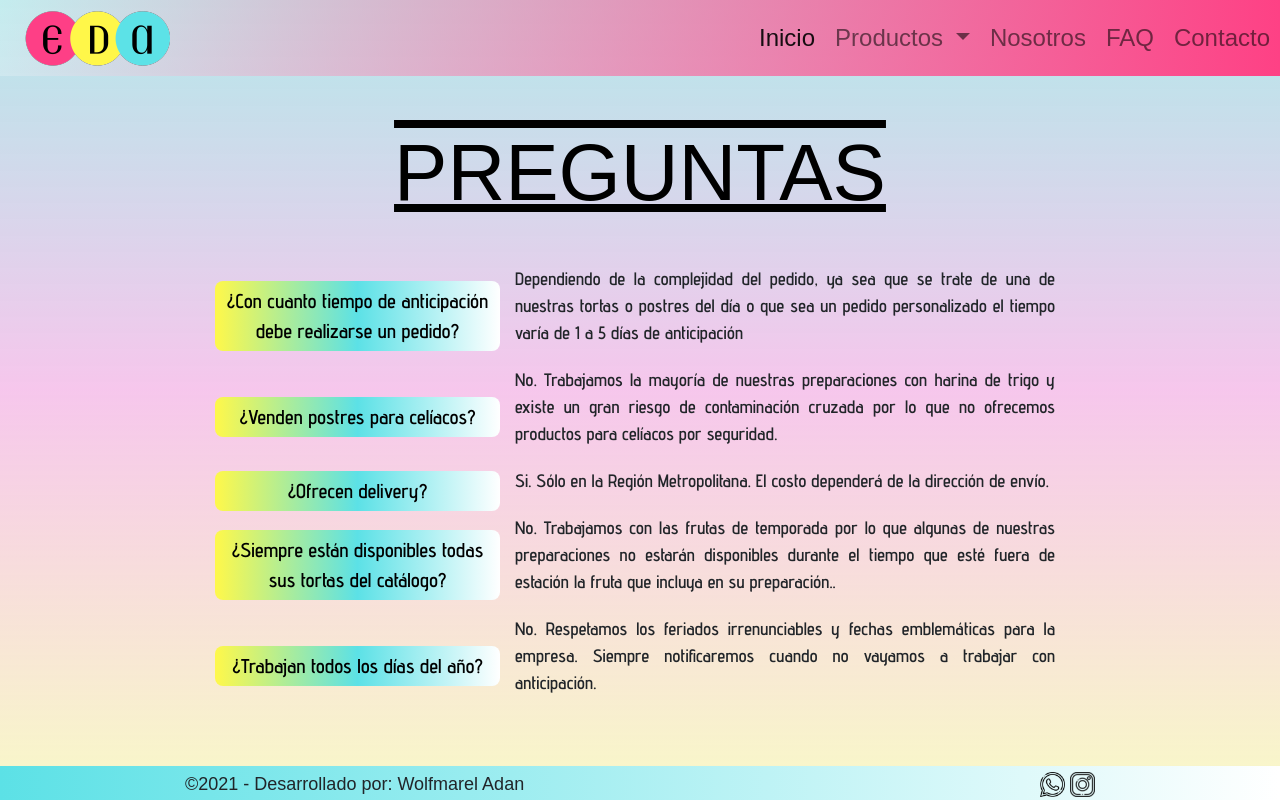
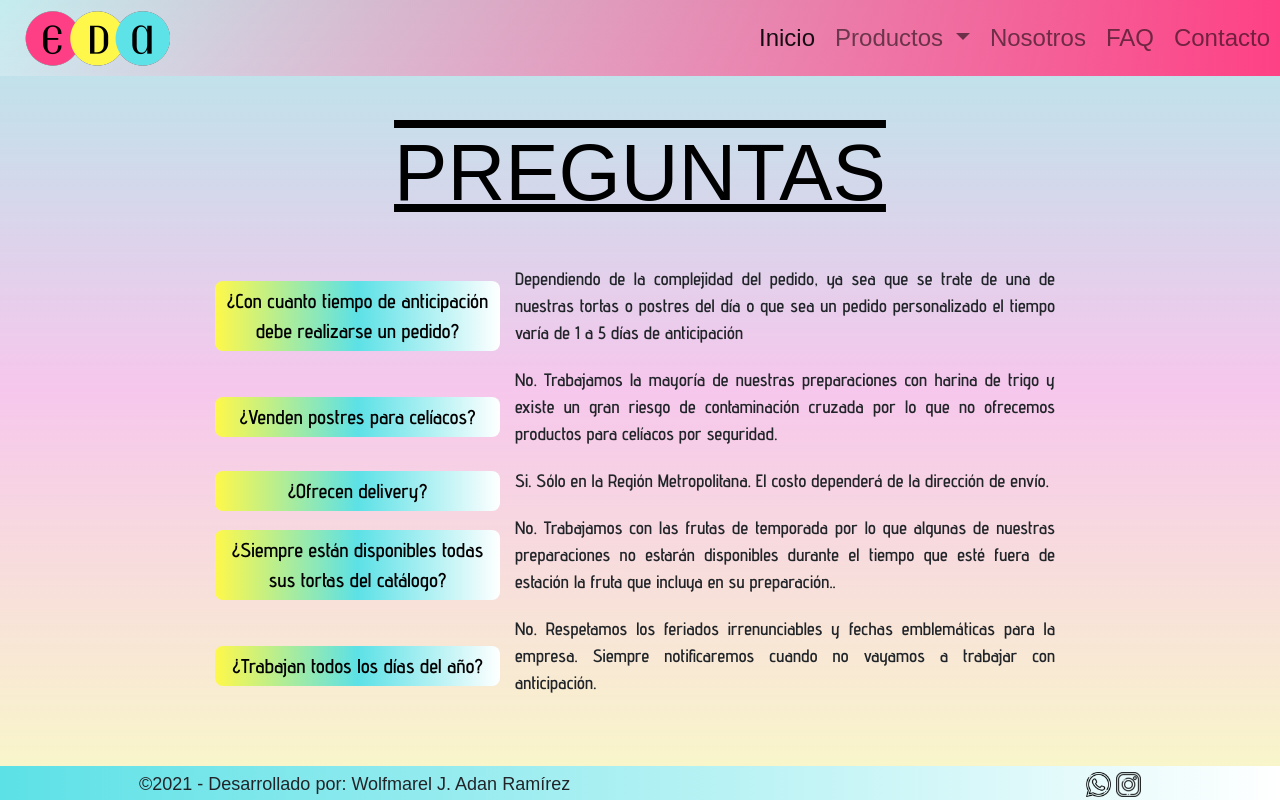
Before and after one commit to wolfmarel/desafio_clase15, a website: page preguntas.html in a window 1280 px wide. Drawn offline with nearby package versions, Linux system fonts and the light colour scheme; a web font is replaced by a local one.

Commit message:
Modifiqué mi nombre en el footer de Preguntas.html

```diff
--- a/preguntas.html
+++ b/preguntas.html
@@ -85,7 +85,7 @@
             </div>
         </section>
         <footer class="footer">
-            <label class="footer__label">&copy;2021 - Desarrollado por: Wolfmarel Adan</label>
+            <label class="footer__label">&copy;2021 - Desarrollado por: Wolfmarel J. Adan Ramírez</label>
             <div class="footer__div">
                 <a href="https://wa.me/56937665125" target="_blank" title="Escríbenos en Whatsapp"><img class="redesFooter" src="img/whatsapp_pie2.png" alt="Logo whatsapp"></a>
                 <a href="https://www.instagram.com/espaciodulcearte/?hl=es" target="_blank" title="Visita nuestro Instagram"><img class="redesFooter" src="img/instagram_pie.png" alt="Logo Instagram"></a>
```
